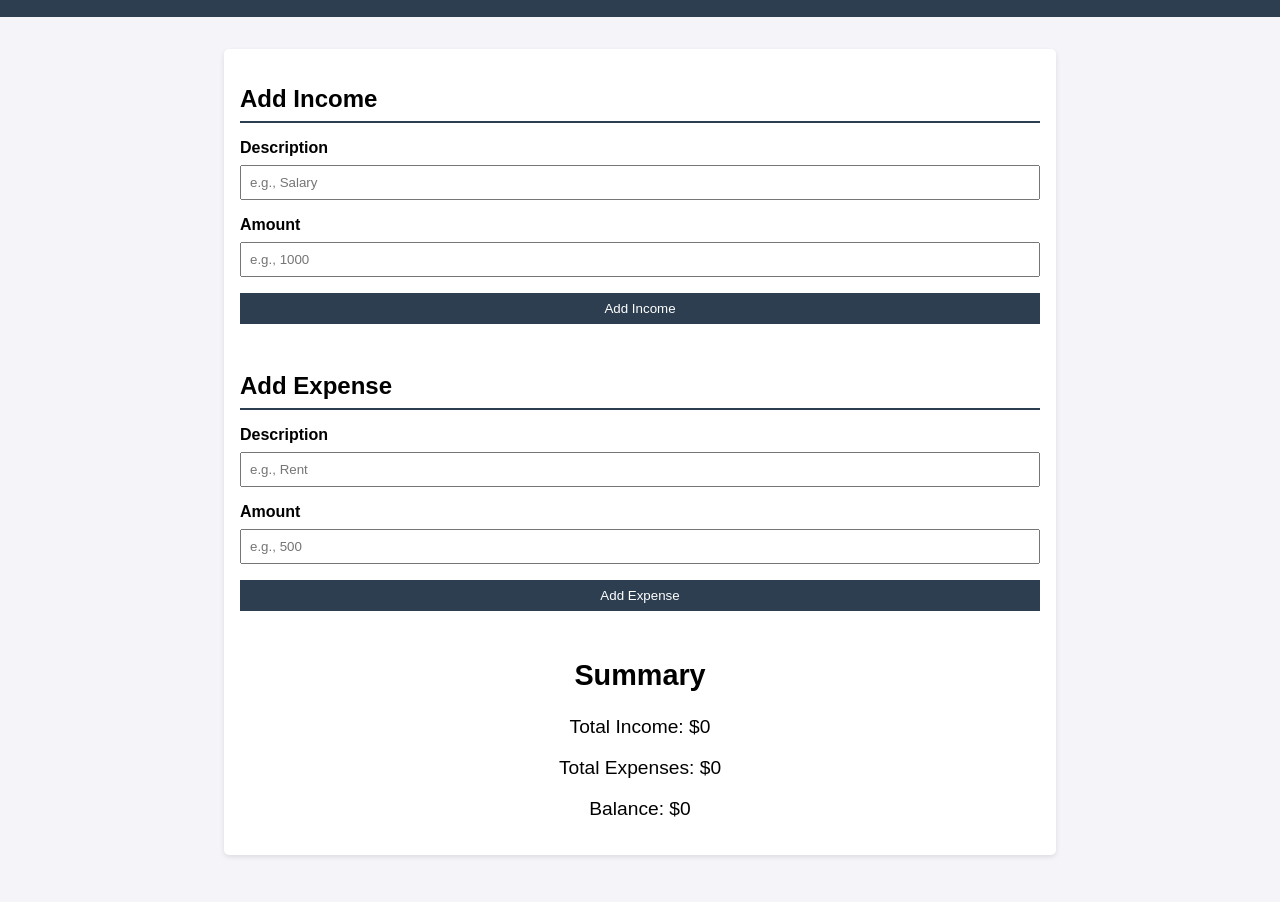
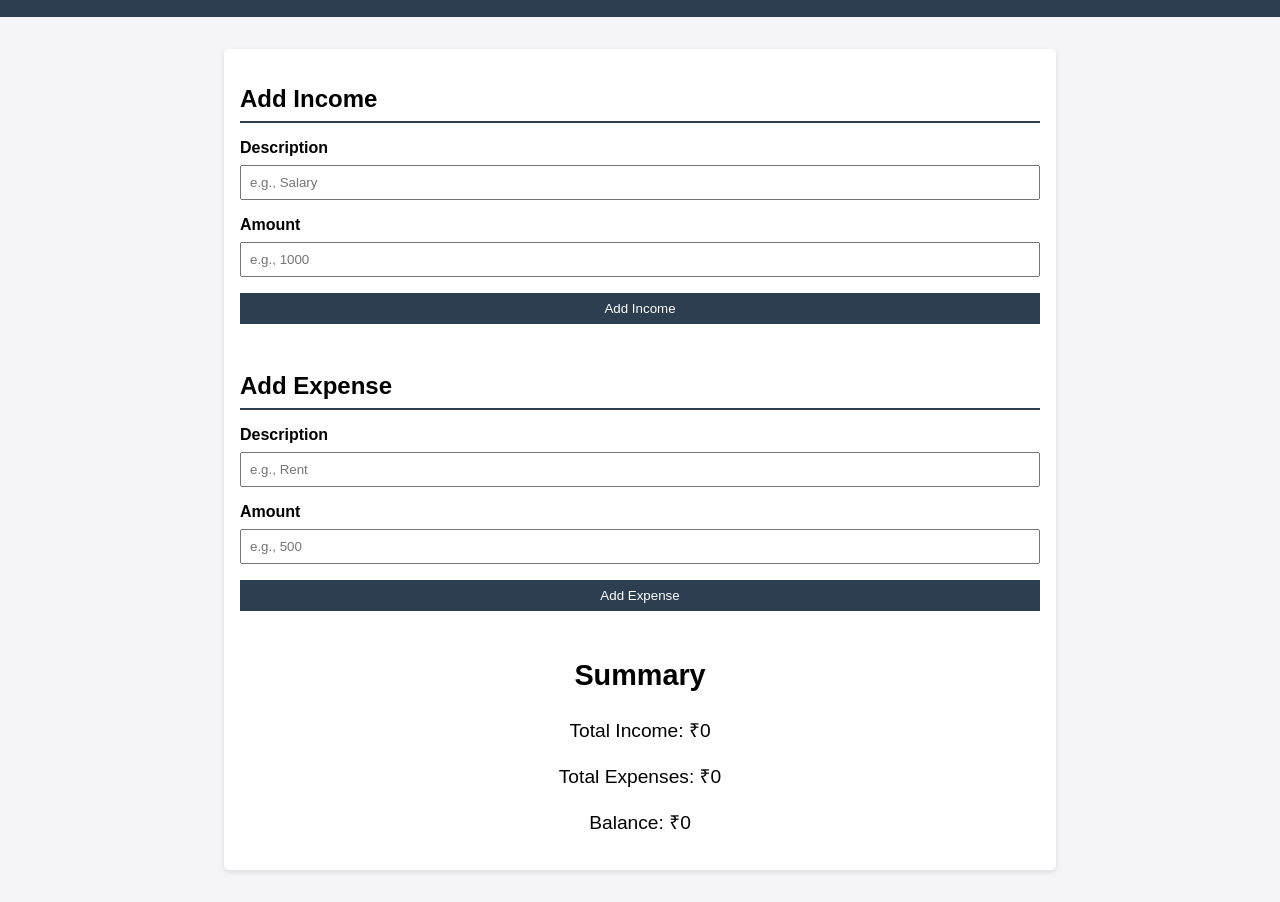
Before and after one commit to HighSiddhu56964/ASEP_PROJECT, a plain HTML site: page inter.html in a window 1280 px wide. Shown: the part 95-997 px from the top of the page. Drawn offline with Linux system fonts and the light colour scheme.

Commit message:
inter.html

```diff
--- a/inter.html
+++ b/inter.html
@@ -34,9 +34,9 @@
 
         <div class="summary">
             <h2>Summary</h2>
-            <p>Total Income: $<span id="total-income">0</span></p>
-            <p>Total Expenses: $<span id="total-expenses">0</span></p>
-            <p>Balance: $<span id="balance">0</span></p>
+            <p>Total Income: ₹<span id="total-income">0</span></p>
+            <p>Total Expenses: ₹<span id="total-expenses">0</span></p>
+            <p>Balance: ₹<span id="balance">0</span></p>
         </div>
     </div>
 
```
